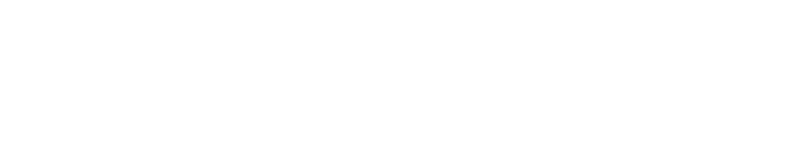
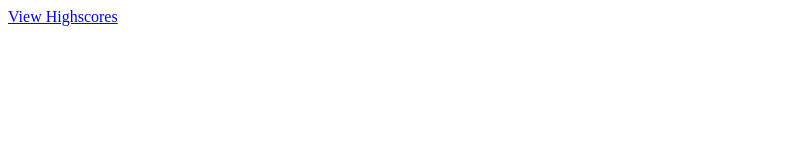
Before and after one commit to brob92993/CodeQuiz, a plain HTML site: page index.html in a window 1280 px wide. Shown: the top 159 px of the page, without its empty margins (0-812 px from the left). Drawn offline with Linux system fonts and the light colour scheme.

Commit message:
added a link to the highscores page on the index

```diff
--- a/index.html
+++ b/index.html
@@ -8,6 +8,7 @@
     <title>Coding Quiz</title>
 </head>
 <body>
+    <a href="highScores.html">View Highscores</a>
     <div id="wrapper">
         <!-- Timer -->
         <div id="currentTime"></div>
```
Also changed, not shown: img/codescreenshot1.PNG (added), img/codescreenshot2.PNG (added), 1 other file.
